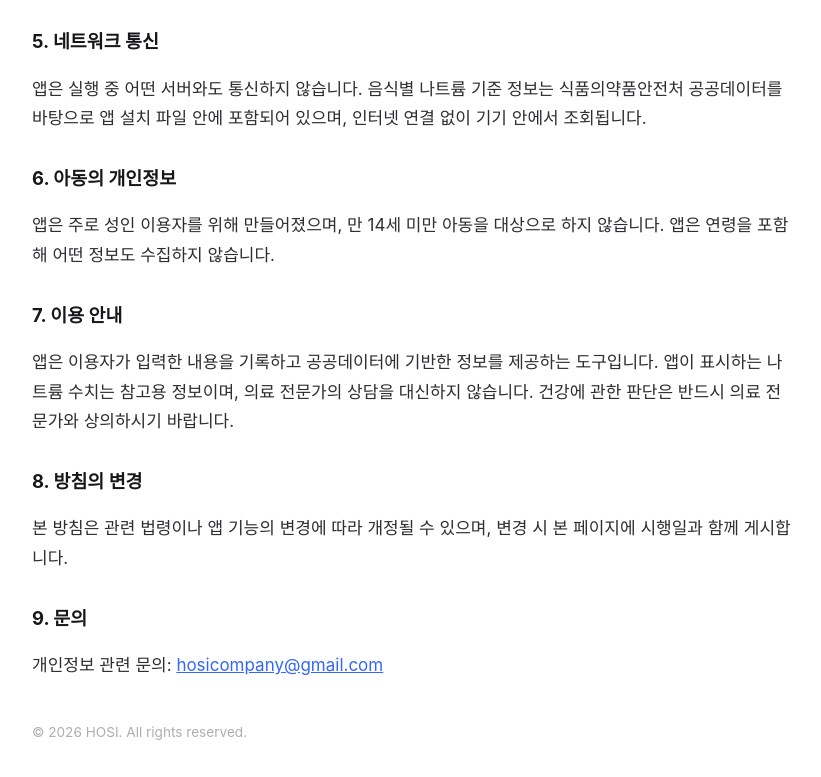
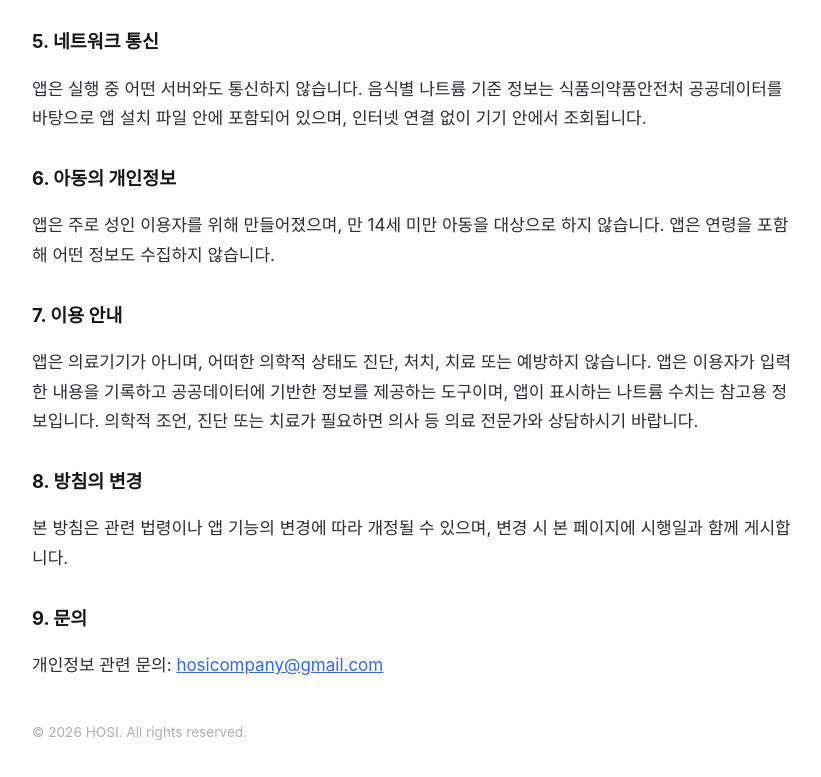
Before and after one commit to hosicompany/hosicompany.github.io, a plain HTML site: page natrium/privacy.html in a window 1280 px wide. Shown: the part 1422-2199 px from the top of the page, without its empty margins (228-1049 px from the left). Drawn offline with Linux system fonts and the light colour scheme.

Commit message:
docs(natrium): 이용 안내에 Google Play 정책 요구 의료기기 면책 문구 반영
Co-Authored-By: Claude Fable 5.1 <noreply@anthropic.com>
Claude-Session: https://claude.ai/code/session_01T1gCkKsPAirW527BAxpopf

```diff
--- a/natrium/privacy.html
+++ b/natrium/privacy.html
@@ -72,8 +72,9 @@
   <p>앱은 주로 성인 이용자를 위해 만들어졌으며, 만 14세 미만 아동을 대상으로 하지 않습니다. 앱은 연령을 포함해 어떤 정보도 수집하지 않습니다.</p>
 
   <h2>7. 이용 안내</h2>
-  <p>앱은 이용자가 입력한 내용을 기록하고 공공데이터에 기반한 정보를 제공하는 도구입니다. 앱이 표시하는 나트륨 수치는 참고용 정보이며,
-  의료 전문가의 상담을 대신하지 않습니다. 건강에 관한 판단은 반드시 의료 전문가와 상의하시기 바랍니다.</p>
+  <p>앱은 의료기기가 아니며, 어떠한 의학적 상태도 진단, 처치, 치료 또는 예방하지 않습니다.
+  앱은 이용자가 입력한 내용을 기록하고 공공데이터에 기반한 정보를 제공하는 도구이며, 앱이 표시하는 나트륨 수치는 참고용 정보입니다.
+  의학적 조언, 진단 또는 치료가 필요하면 의사 등 의료 전문가와 상담하시기 바랍니다.</p>
 
   <h2>8. 방침의 변경</h2>
   <p>본 방침은 관련 법령이나 앱 기능의 변경에 따라 개정될 수 있으며, 변경 시 본 페이지에 시행일과 함께 게시합니다.</p>
```
